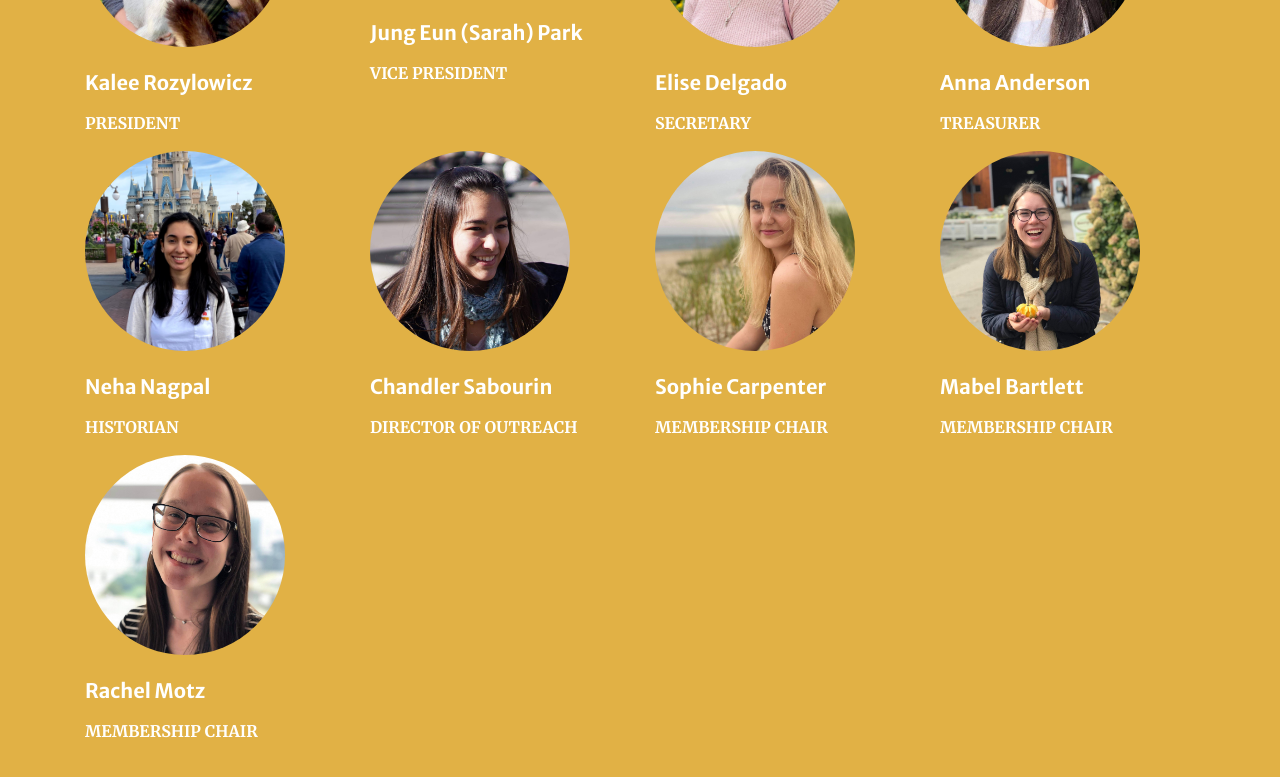
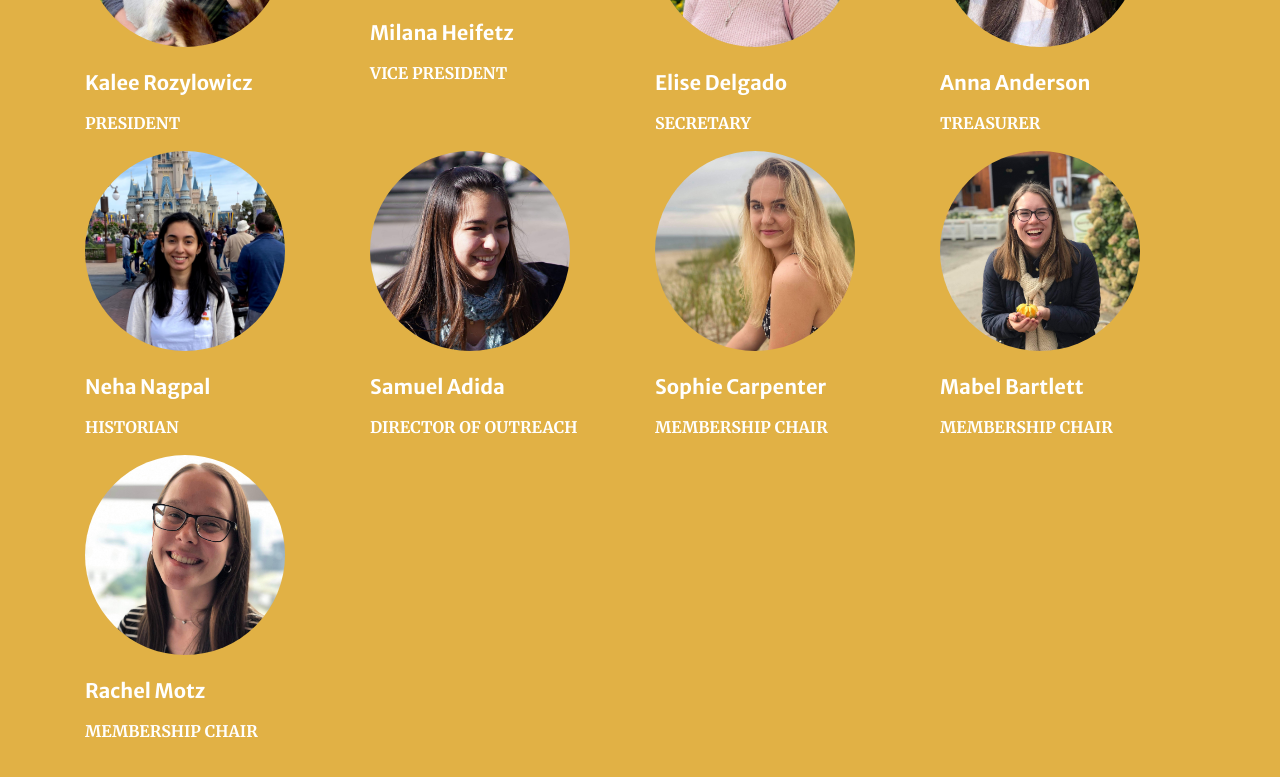
Before and after one commit to mortarboardcmu/mortarboardcmu.github.io, a website with bundled scripts: page index.html in a window 1280 px wide. Shown: the part 2918-3695 px from the top of the page. Built offline with nearby package versions, Linux system fonts and the light colour scheme.

Commit message:
Update index.html

```diff
--- a/index.html
+++ b/index.html
@@ -261,7 +261,7 @@
             <img src="img/sarah.png" class="rounded-circle z-depth-1"
               alt="Sample avatar" style="max-width: 200px;">
           </div>
-          <h5 class="font-weight-bold mt-4 mb-3">Jung Eun (Sarah) Park</h5>
+          <h5 class="font-weight-bold mt-4 mb-3">Milana Heifetz</h5>
           <p class="text-uppercase blue-text"><strong>Vice President</strong></p>
         </div>
         <!-- Grid column -->
@@ -311,7 +311,7 @@
             <img src="img/chandler.jpeg" class="rounded-circle z-depth-1"
               alt="Sample avatar" style="max-width: 200px;">
           </div>
-          <h5 class="font-weight-bold mt-4 mb-3">Chandler Sabourin</h5>
+          <h5 class="font-weight-bold mt-4 mb-3">Samuel Adida</h5>
           <p class="text-uppercase blue-text"><strong>Director of Outreach</strong></p>
         </div>
         <!-- Grid column -->
```
